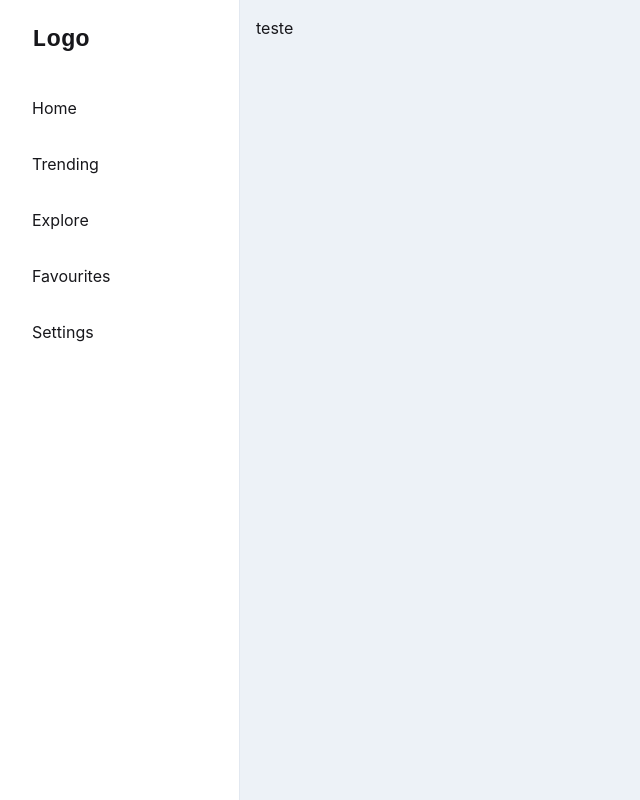
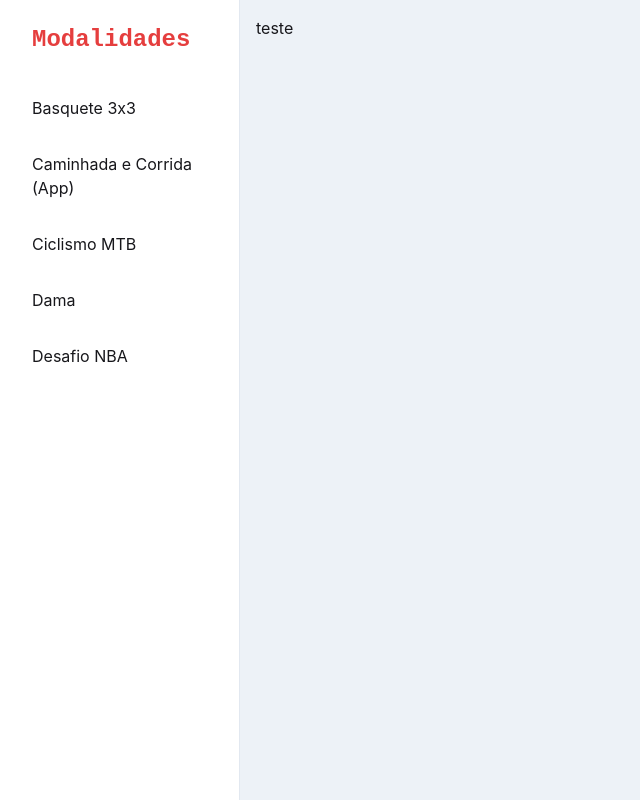
Before and after one commit to nextimecode/circuito-cidades, a Next.js app: page / in a window 1280 px wide. Shown: the whole page, without its empty margins (0-640 px from the left). Built offline with nearby package versions, Linux system fonts and the light colour scheme.

Commit message:
feat: add links da navigations bar

```diff
--- a/src/components/organisms/navigationBars/index.tsx
+++ b/src/components/organisms/navigationBars/index.tsx
@@ -18,11 +18,11 @@ interface LinkItemProps {
   name: string
 }
 const LinkItems: Array<LinkItemProps> = [
-  { name: 'Home' },
-  { name: 'Trending' },
-  { name: 'Explore' },
-  { name: 'Favourites' },
-  { name: 'Settings' }
+  { name: 'Basquete 3x3' },
+  { name: 'Caminhada e Corrida (App)' },
+  { name: 'Ciclismo MTB' },
+  { name: 'Dama' },
+  { name: 'Desafio NBA' }
 ]
 
 interface NavItemProps extends FlexProps {
@@ -63,8 +63,8 @@ const SidebarContent = ({ onClose, ...rest }: SidebarProps) => {
       h="full"
       {...rest}>
       <Flex h="20" alignItems="center" mx="8" justifyContent="space-between">
-        <Text fontSize="2xl" fontFamily="monospace" fontWeight="bold">
-          Logo
+        <Text fontSize="2xl" color="primary" fontFamily="monospace" fontWeight="bold">
+          Modalidades
         </Text>
         <CloseButton display={{ base: 'flex', md: 'none' }} onClick={onClose} />
       </Flex>
```
